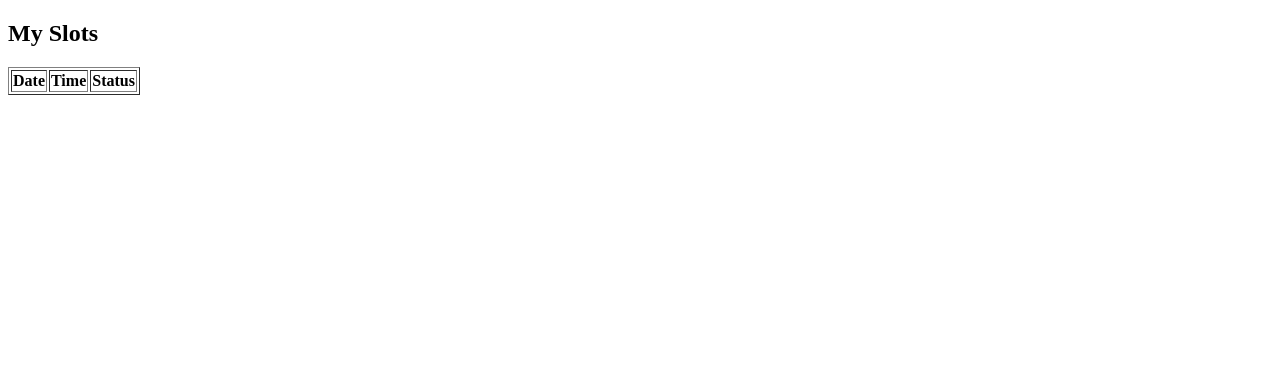
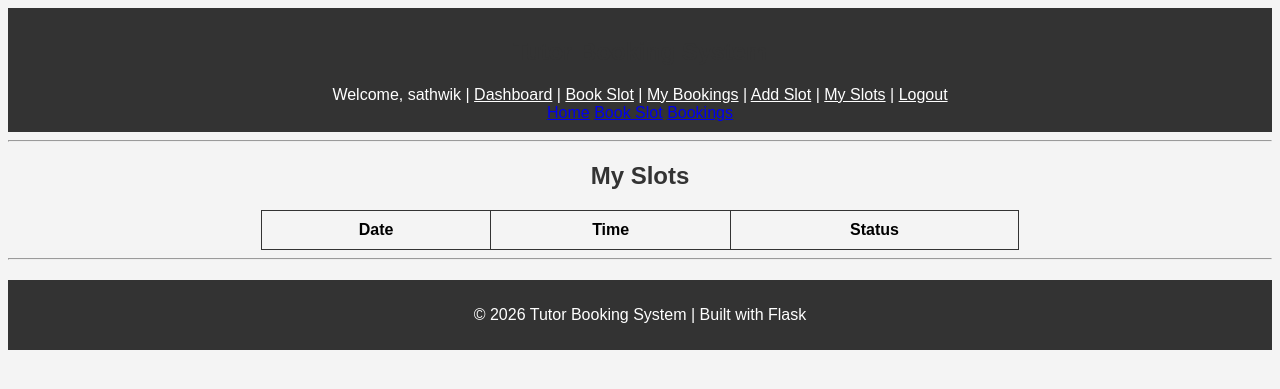
Before and after one commit to sathwikreddyboini40-dot/my-first-project, a Flask app: page /my-slots in a window 1280 px wide. Shown: the top 389 px of the page. Run offline with Flask 3, Linux system fonts and the light colour scheme; a user stored in the database is signed in; data comes from the database, SQL or seed files in the repository; lists and menus that the app fills with data are empty.

Commit message:
updated login feature

```diff
--- /dev/null
+++ b/static/css/style.css
@@ -0,0 +1,27 @@
+body {
+    font-family: Arial;
+    background-color: #f4f4f4;
+    text-align: center;
+}
+
+h2 {
+    color: #333;
+}
+
+table {
+    margin: auto;
+    border-collapse: collapse;
+    width: 60%;
+}
+
+table, th, td {
+    border: 1px solid #333;
+    padding: 10px;
+}
+
+button {
+    padding: 8px 15px;
+    background-color: green;
+    color: white;
+    border: none;
+}
--- a/templates/add_slot.html
+++ b/templates/add_slot.html
@@ -1,3 +1,8 @@
+{% extends 'base.html' %}
+
+{% block title %}Login{% endblock %}
+
+{% block content %}
 <!DOCTYPE html>
 <html>
 <head>
@@ -17,3 +22,4 @@
 
 </body>
 </html>
+{% endblock %}
--- /dev/null
+++ b/templates/base.html
@@ -0,0 +1,51 @@
+<!DOCTYPE html>
+<html>
+<head>
+    <title>{% block title %}Tutor App{% endblock %}</title>
+
+    <link rel="stylesheet" href="{{ url_for('static', filename='css/style.css') }}">
+</head>
+<body>
+
+    <!-- 🔝 HEADER -->
+    <header style="background:#333; color:rgb(255, 255, 255); padding:10px;">
+        <h2>Tutor Booking System</h2>
+
+        {% if session.get('user_id') %}
+            <span>Welcome, {{ session['name'] }}</span> |
+            <a href="/dashboard" style="color:white;">Dashboard</a> |
+            <a href="/all-slots" style="color:white;">Book Slot</a> |
+            <a href="/my-bookings" style="color:white;">My Bookings</a> |
+            <a href="/add-slot" style="color:white;">Add Slot</a> |
+            <a href="/my-slots" style="color:white;">My Slots</a> |
+            <a href="/logout" style="color:white;">Logout</a>
+        {% else %}
+            <a href="/login" style="color:white;">Login</a> |
+            <a href="/register" style="color:white;">Register</a>
+        {% endif %}
+
+        <nav>
+            <a href="/">Home</a>
+            <a href="/all-slots">Book Slot</a>
+            <a href="/my-bookings">Bookings</a>
+        </nav>
+
+    </header>
+
+    <hr>
+
+    <!-- 📄 PAGE CONTENT -->
+    <div>
+        {% block content %}
+        {% endblock %}
+    </div>
+
+    <hr>
+
+    <!-- 🔻 FOOTER -->
+    <footer style="background:#333; color:rgb(255, 255, 255); padding:10px; margin-top:20px;">
+        <p>© 2026 Tutor Booking System | Built with Flask</p>
+    </footer>
+
+</body>
+</html>
--- a/templates/login.html
+++ b/templates/login.html
@@ -1,3 +1,8 @@
+{% extends 'base.html' %}
+
+{% block title %}Login{% endblock %}
+
+{% block content %}
 <!DOCTYPE html>
 <html>
 <head>
@@ -17,3 +22,4 @@
 
 </body>
 </html>
+{% endblock %}
--- a/templates/register.html
+++ b/templates/register.html
@@ -1,3 +1,8 @@
+{% extends 'base.html' %}
+
+{% block title %}Login{% endblock %}
+
+{% block content %}
 <!DOCTYPE html>
 <html>
 <head>
@@ -24,3 +29,4 @@
 
 </body>
 </html>
+{% endblock %}
--- a/templates/view_slots.html
+++ b/templates/view_slots.html
@@ -1,3 +1,8 @@
+{% extends 'base.html' %}
+
+{% block title %}Login{% endblock %}
+
+{% block content %}
 <!DOCTYPE html>
 <html>
 <head>
@@ -31,3 +36,4 @@
 
 </body>
 </html>
+{% endblock %}
```
Also changed, not shown: templates/bookings.html (added, +42 -0 lines), templates/all_slots.html (added).
